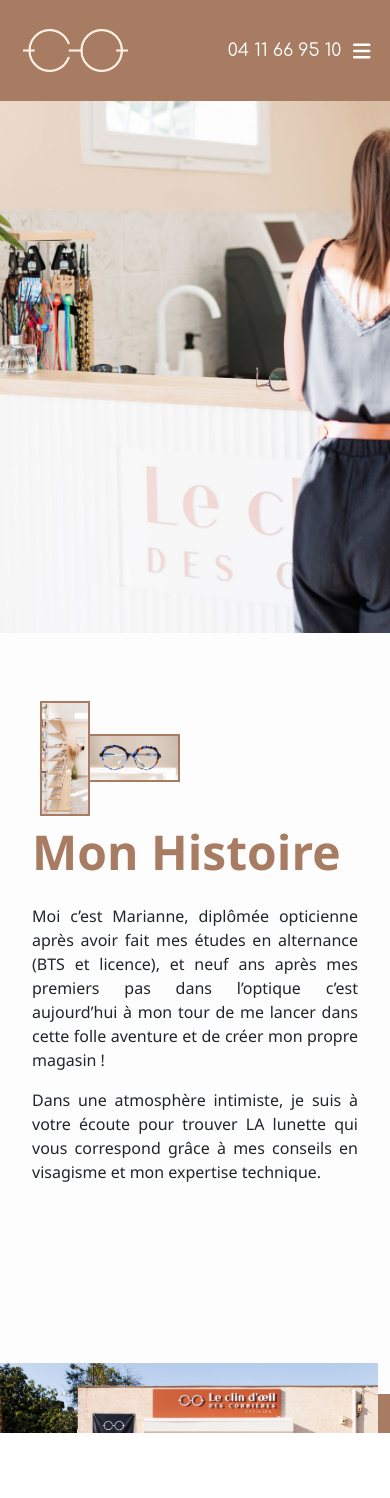
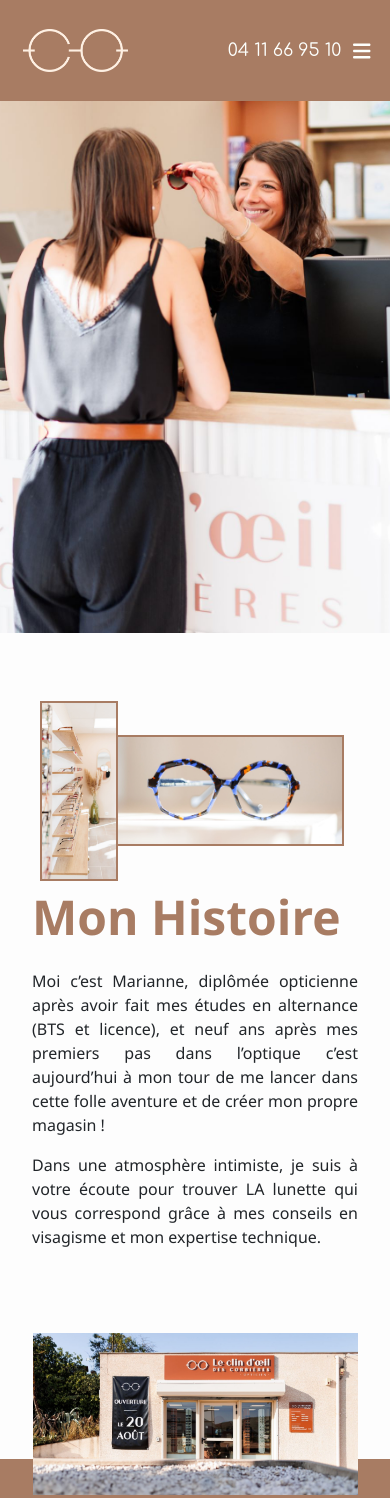
Before and after one commit to marissart/clinDoeilCorbieres, a Next.js app: page /a-propos in a window 390 px wide. Before the commit the page ends 1433 px from the top, so only its background shows below. Built offline with nearby package versions, Linux system fonts and the light colour scheme.

Commit message:
first commit

```diff
--- a/app/a-propos/page.js
+++ b/app/a-propos/page.js
@@ -36,7 +36,7 @@ export default function Home() {
           </p>
           </Col>
         </Row>
-        <Row className={styles.lastRow}>
+        <Row className={`${styles.lastRow} d-none d-lg-flex`}>
           <Col lg={{size :  4 }} className={styles.lastRowCol}>
           <Image src={'/magasin.jpg'}  className={styles.lastRowImage} height={20000} width={2000} />
           </Col>
@@ -47,6 +47,11 @@ export default function Home() {
           <Image src={'/test.jpg'}  className={styles.lastRowImage} height={20000} width={2000} />
           </Col>
         </Row>
+        <Row className={`${styles.lastRow} d-lg-none`}>
+          <Col xs={{size :  10 }} className={styles.lastRowCol}>
+          <Image src={'/magasin.jpg'}  className={styles.lastRowImage} height={20000} width={2000} />
+          </Col>
+        </Row>
       </main>
     </div>
   );
--- a/app/a-propos/page.module.css
+++ b/app/a-propos/page.module.css
@@ -3,6 +3,7 @@
   /* height: 100dvh;
   overflow-y: hidden; */
 }
+
 .main {
   display: flex;
   flex-direction: column;
@@ -10,13 +11,13 @@
   justify-content: center;
   padding: 0 2rem;
   min-height: 88vh;
-  font-family:'Segoe UI', Tahoma, Geneva, Verdana, sans-serif;
+  font-family: 'Segoe UI', Tahoma, Geneva, Verdana, sans-serif;
   /* margin-top:18dvh; */
-  background: rgb(253,253,253);
+  background: rgb(253, 253, 253);
 
 }
 
-.title{
+.title {
   font-size: 3rem;
   color: #a87c63;
   font-weight: 600;
@@ -25,9 +26,11 @@
 .banner {
   width: 100vw;
   padding: 4dvh 4vw;
+
   @media (min-width : 1200px) {
     height: 80vh;
   }
+
   height: 75dvh;
   overflow-y: scroll;
   display: flex;
@@ -38,33 +41,43 @@
   /* background-position: center; */
   background-repeat: no-repeat;
   background-size: cover;
+
+  @media (max-width : 1200px) {
+    background-position: center;
+  }
+
   margin-bottom: 4vh;
   background-image: url('/ordinateur.jpg');
   background-image: url('/caisse.jpg');
 }
 
-.mainRowImage{
-  position:relative;
+.mainRowImage {
+  position: relative;
 
   height: auto;
   border: #a87c63 2px solid;
 }
 
-#etageres{
-  width: 13dvw;
+#etageres {
+  width: 20dvw;
   z-index: 2;
-  left : 2dvw;
-
+  left: 2dvw;
+  @media (min-width : 1200px) {
+    width: 13dvw;
+  }
   /* top:4dvh */
 }
 
-#caisse{
-  width: 25dvw;
+#caisse {
+  width:60dvw;
+  @media (min-width : 1200px) {
+    width: 25dvw;
+  }
   /* left : -4dvw */
   /* top:4dvh */
 }
 
-.mainRow{
+.mainRow {
   align-items: center;
   padding: 4dvh 0 23dvh 0;
 
@@ -72,7 +85,10 @@
 
 .lastRowImage {
   height: auto;
-  width: 97%;
+  @media (min-width : 1200px) {
+ width: 97%;
+  }
+  width: 100%;
 }
 
 .lastRow {
@@ -80,7 +96,10 @@
   height: 10dvw;
   width: 100dvw;
   background-color: #a87c63;
-  justify-content: space-between;
+  justify-content: center;
+  @media (min-width : 1200px) {
+    justify-content: space-between;
+  }
 
   /* align-items: flex-end; */
 }
@@ -89,7 +108,11 @@
   display: flex;
   flex-direction: column;
   /* align-items: center; */
-  position:relative;
+  position: relative;
+  @media (min-width : 1200px) {
+
   bottom: 8dvw;
+  }
+  bottom: 15dvh;
   padding: 0 !important;
 }
--- a/app/components/styles/header.module.css
+++ b/app/components/styles/header.module.css
@@ -16,7 +16,7 @@
         height: fit-content;
         width: fit-content;
         padding: 1vh 4vw;
-        position: absolute;
+        position:fixed;
         top: 11dvh;
         right : 0vw;
         z-index: 20;
@@ -62,10 +62,7 @@
    top: 0;
    left: 0;
     justify-content: space-between;
-    transition:
-    width 1s,
-    height 1s,
-    opacity 1s, ;
+
     /* position:sticky;
     top: 0; */
     z-index: 2;
```
